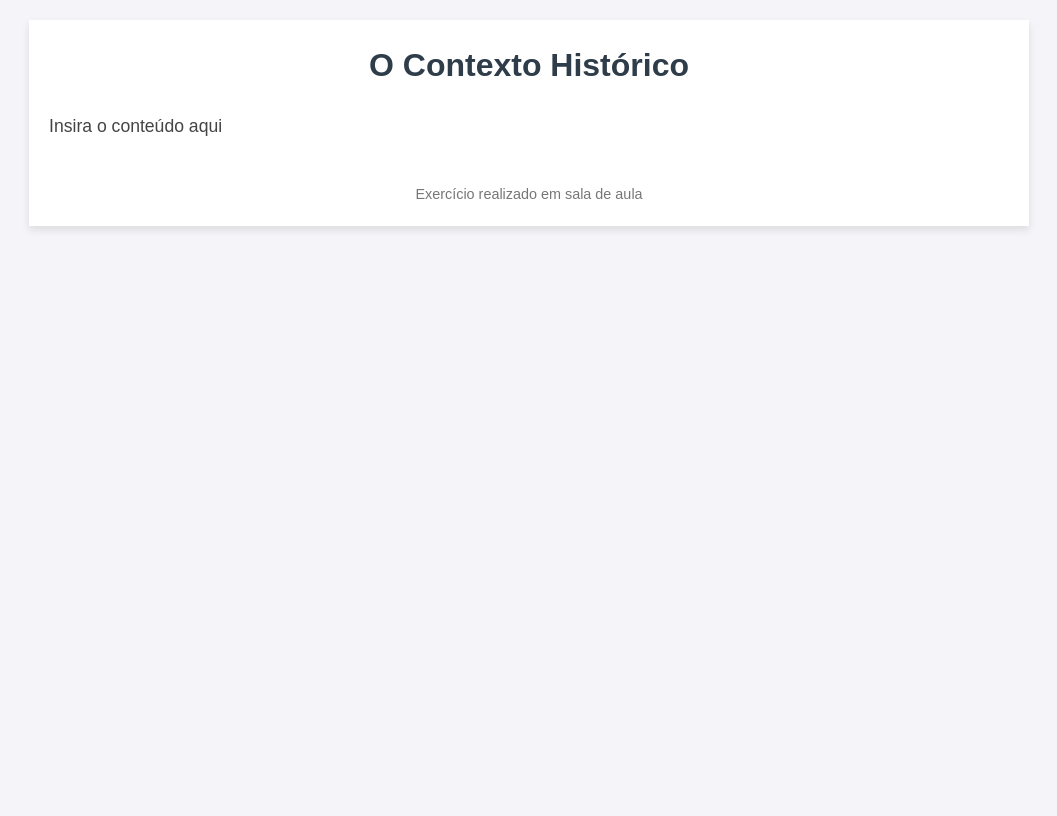
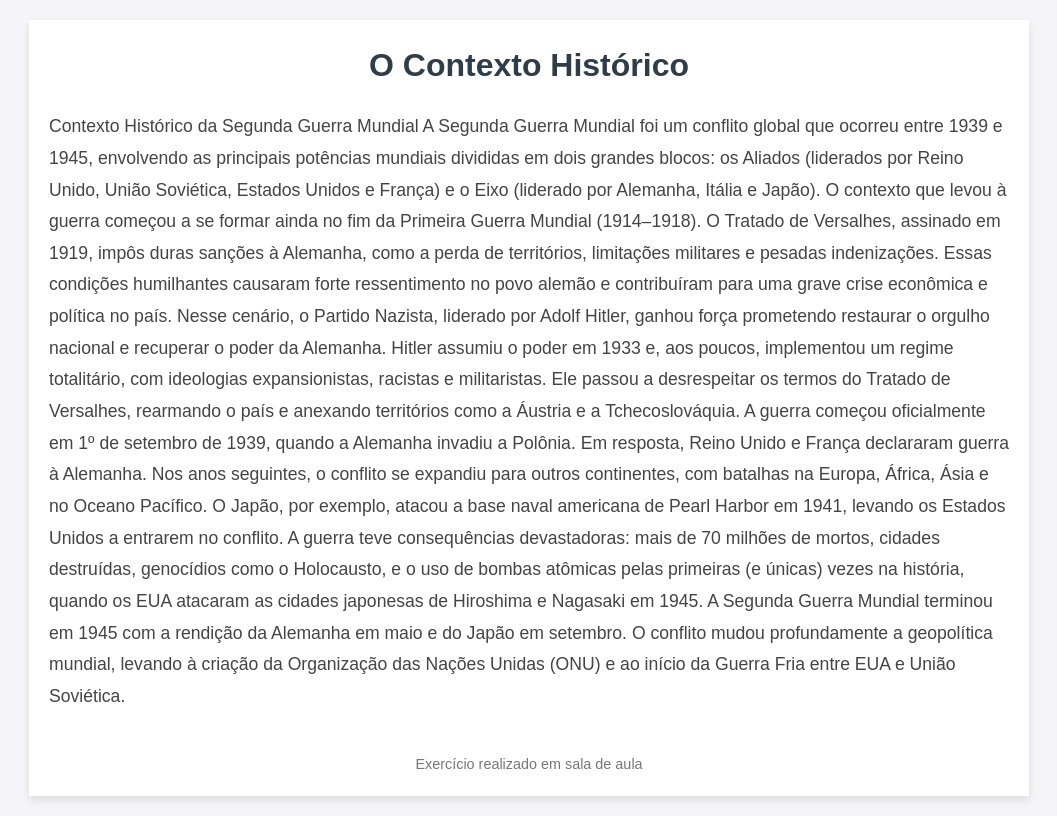
Before and after one commit to MatheusMarquesG/repositorio_Entrega_Continua, a plain HTML site: page contextohistorico.html in a window 1280 px wide. Shown: the whole page, without its empty margins (111-1168 px from the left). Drawn offline with Linux system fonts and the light colour scheme.

Commit message:
Adicionada a página do contexto histórico

```diff
--- a/contextohistorico.html
+++ b/contextohistorico.html
@@ -98,7 +98,19 @@
     <div class="section">
       <h2></h2>
       <p class="content">
-        Insira o conteúdo aqui
+        Contexto Histórico da Segunda Guerra Mundial
+
+A Segunda Guerra Mundial foi um conflito global que ocorreu entre 1939 e 1945, envolvendo as principais potências mundiais divididas em dois grandes blocos: os Aliados (liderados por Reino Unido, União Soviética, Estados Unidos e França) e o Eixo (liderado por Alemanha, Itália e Japão).
+
+O contexto que levou à guerra começou a se formar ainda no fim da Primeira Guerra Mundial (1914–1918). O Tratado de Versalhes, assinado em 1919, impôs duras sanções à Alemanha, como a perda de territórios, limitações militares e pesadas indenizações. Essas condições humilhantes causaram forte ressentimento no povo alemão e contribuíram para uma grave crise econômica e política no país.
+
+Nesse cenário, o Partido Nazista, liderado por Adolf Hitler, ganhou força prometendo restaurar o orgulho nacional e recuperar o poder da Alemanha. Hitler assumiu o poder em 1933 e, aos poucos, implementou um regime totalitário, com ideologias expansionistas, racistas e militaristas. Ele passou a desrespeitar os termos do Tratado de Versalhes, rearmando o país e anexando territórios como a Áustria e a Tchecoslováquia.
+
+A guerra começou oficialmente em 1º de setembro de 1939, quando a Alemanha invadiu a Polônia. Em resposta, Reino Unido e França declararam guerra à Alemanha. Nos anos seguintes, o conflito se expandiu para outros continentes, com batalhas na Europa, África, Ásia e no Oceano Pacífico. O Japão, por exemplo, atacou a base naval americana de Pearl Harbor em 1941, levando os Estados Unidos a entrarem no conflito.
+
+A guerra teve consequências devastadoras: mais de 70 milhões de mortos, cidades destruídas, genocídios como o Holocausto, e o uso de bombas atômicas pelas primeiras (e únicas) vezes na história, quando os EUA atacaram as cidades japonesas de Hiroshima e Nagasaki em 1945.
+
+A Segunda Guerra Mundial terminou em 1945 com a rendição da Alemanha em maio e do Japão em setembro. O conflito mudou profundamente a geopolítica mundial, levando à criação da Organização das Nações Unidas (ONU) e ao início da Guerra Fria entre EUA e União Soviética.
       </p>
     </div>
 
```
